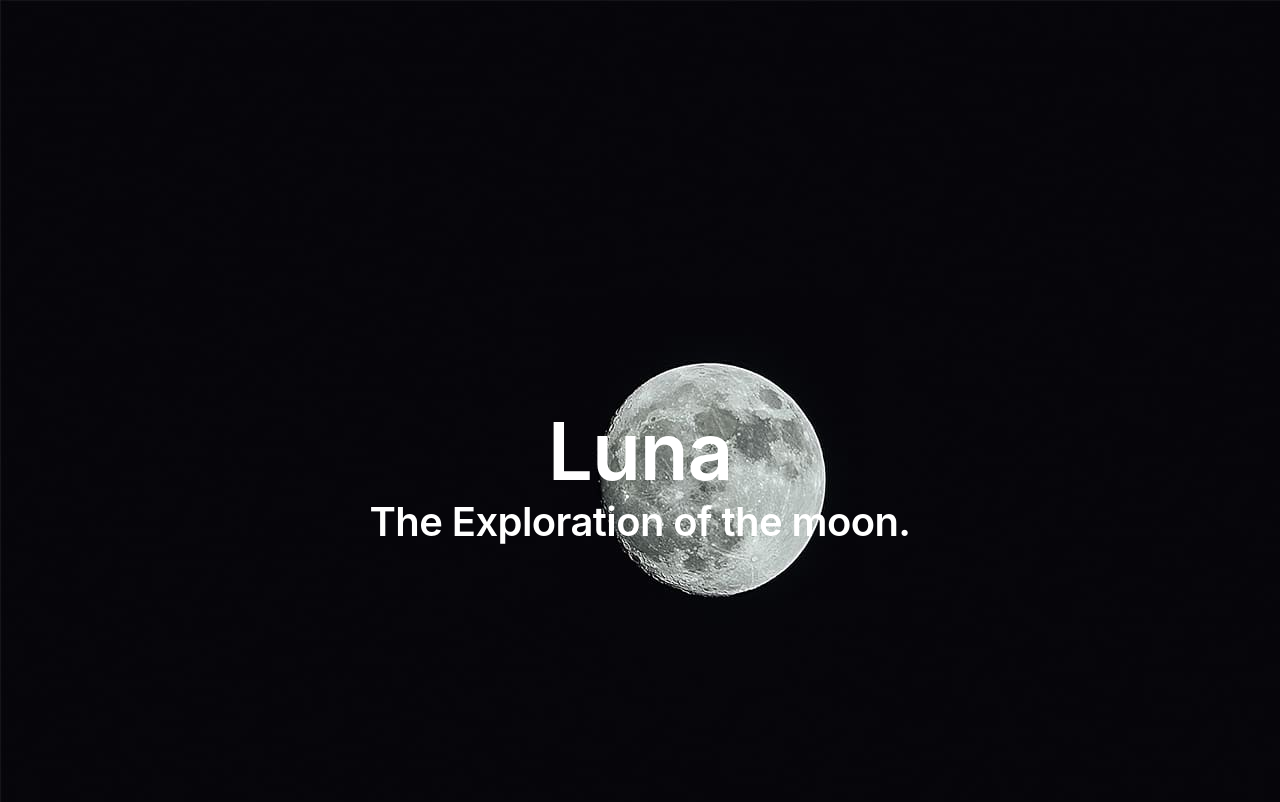
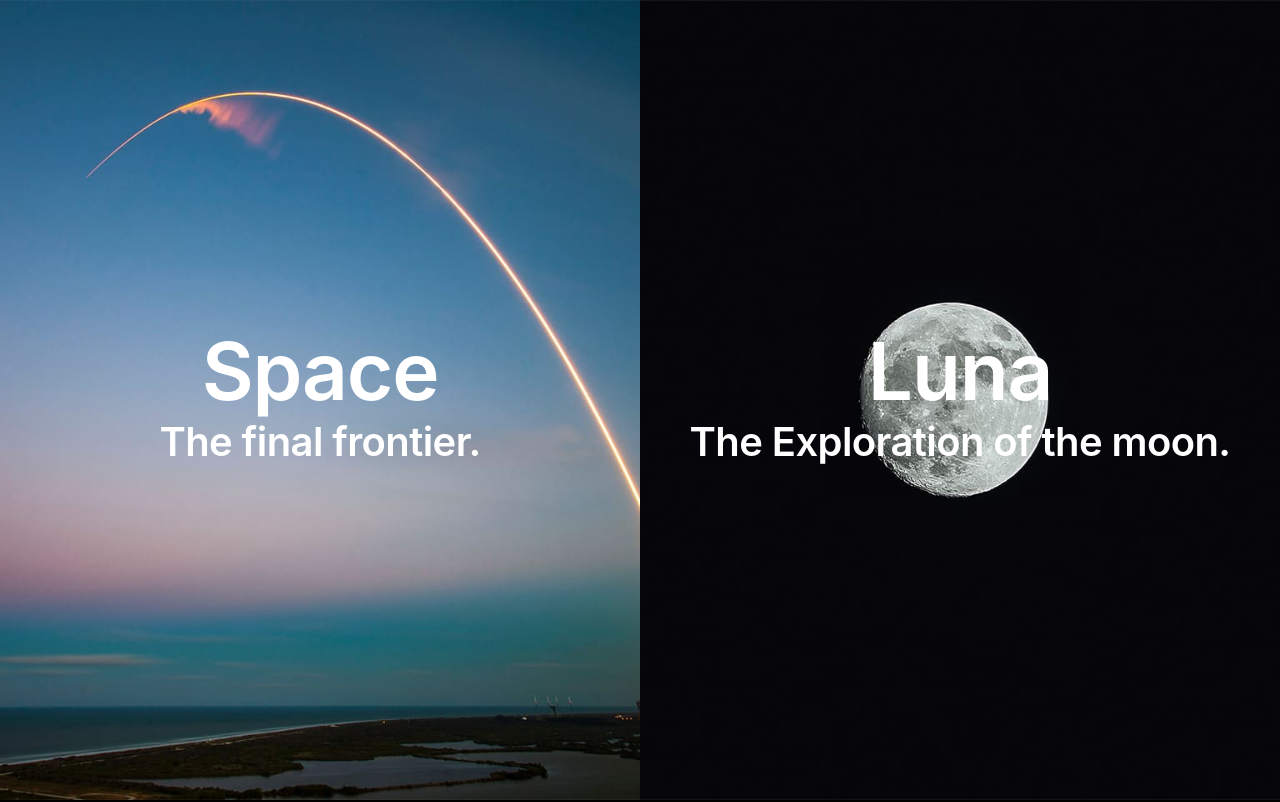
Before and after one commit to ramonsebastianluna/Hogarth-Dev-Test, a website: page index.html in a window 1280 px wide. Shown: the top 802 px of the page. Drawn offline with Linux system fonts and the light colour scheme.

Commit message:
feat: added new section and fixed background images

```diff
--- /dev/null
+++ b/css/custom-styles.css
@@ -0,0 +1,51 @@
+.home-container {
+    height: 100vh;
+    width: 100%;
+    display: flex;
+    flex-direction: row-reverse;
+}
+
+.hero, .space-exploration {
+    width: 50%;
+    height: 100vh;
+}
+
+.hero-unit-moon-exploration .hero-image {
+    width: 100%;
+    height: 100%;
+    background-size: cover;
+    background-position: center;
+}
+
+.space-exploration {
+    position: relative;
+}
+
+.space-exploration-image {
+    width: 100%;
+    height: 100%;
+    margin: 0;
+    background: url('../images/final-frontier_large.jpg') center / cover no-repeat;
+}
+
+.space-exploration-copy {
+    text-align: center;
+    width: 980px;
+    max-width: 100%;
+    position: absolute;
+    -webkit-transform: translate(-50%,-50%);
+    transform: translate(-50%,-50%);
+    top: 50%;
+    left: 50%;
+    z-index: 1;
+}
+
+@media screen and (max-width: 760px) {
+    .home-container {
+        flex-direction: column;
+    }
+
+    .hero, .space-exploration {
+        width: 100%;
+    }
+}
--- a/index.html
+++ b/index.html
@@ -15,14 +15,26 @@
     <link rel="icon" type="image/png" href="/favicon/favicon_16x16.png" sizes="16x16">
 
     <link rel="stylesheet" href="/css/style.css" />
+    <link rel="stylesheet" href="/css/custom-styles.css" />
 </head>
 
 <body class='home'>
-    <section class="hero hero-unit-moon-exploration">
-        <figure class="hero-image"></figure>
-        <div class="hero-copy">
-            <h2>Luna</h2>
-            <h3>The Exploration of the moon.</h3>
+    <section class="home-sections">
+        <div class="home-container">
+            <div class="hero hero-unit-moon-exploration">
+                <figure class="hero-image"></figure>
+                <div class="hero-copy">
+                    <h2>Luna</h2>
+                    <h3>The Exploration of the moon.</h3>
+                </div>
+            </div>
+            <div class="space-exploration">
+                <figure class="space-exploration-image"></figure>
+                <div class="space-exploration-copy">
+                    <h2>Space</h2>
+                    <h3>The final frontier.</h3>
+                </div>
+            </div>
         </div>
     </section>
     <section class="timeline">
```
